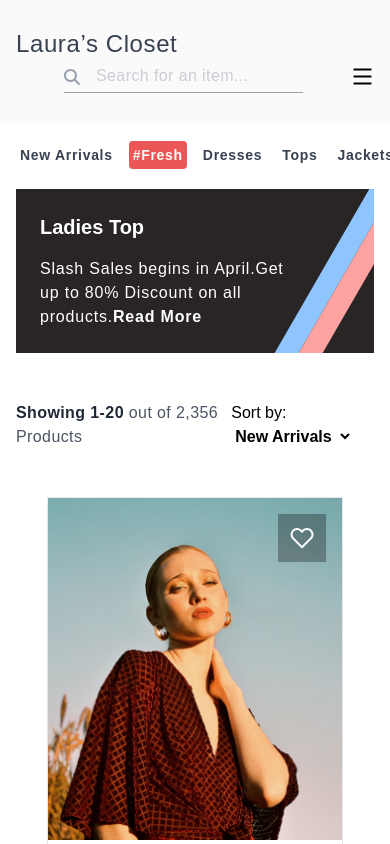
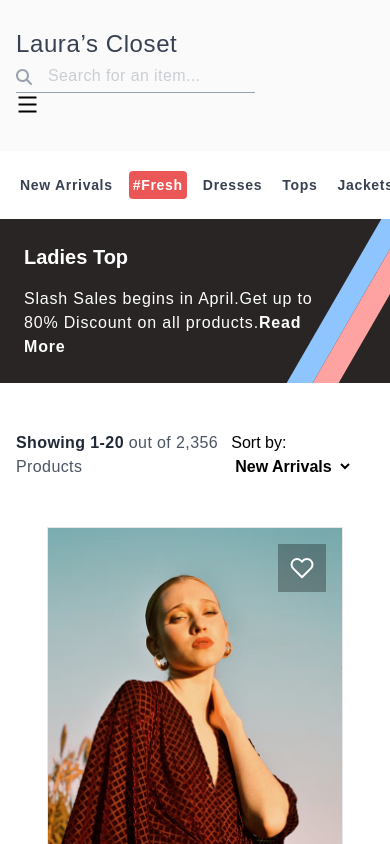
Before and after one commit to EugeneLevkovych/tailwind-lauras-closing, a React (Vite) app: page / in a window 390 px wide. Shown: the top 844 px of the page. Built offline with nearby package versions, Linux system fonts and the light colour scheme.

Commit message:
add header button

```diff
--- a/src/components/Advertisement.jsx
+++ b/src/components/Advertisement.jsx
@@ -1,6 +1,6 @@
 export default function Advertisement() {
     return (
-    <div className="flex container mx-auto px-4">
+    <div className="flex md:container mx-auto md:px-4">
       <div className="flex text-white w-full bg-stone-800 overflow-hidden">
           <div className="p-6 mr-auto">
             <h2 className="text-xl font-bold mb-4">Ladies Top</h2>
--- a/src/components/Header.jsx
+++ b/src/components/Header.jsx
@@ -1,28 +1,18 @@
-import { FaMagnifyingGlass } from "react-icons/fa6";
-import { AiOutlineMenu } from "react-icons/ai";
 import StoreList from "./StoreList";
+import HeaderInput from "./HeaderInput";
+import HeaderButton from "./HeaderButton";
 
 export default function Header() {
 
   return (
     <header className="bg-white-dark">
-      <div className="flex flex-wrap items-center py-7 container mx-auto px-4">
+      <div className="sm:flex sm:flex-wrap sm:items-center py-7 container mx-auto px-4">
         <a href="#">
-          <h1 className="text-2xl font-medium tracking-wide text-black1" >Laura’s Closet</h1>
+           <h1 className="text-2xl font-medium tracking-wide text-black1" >Laura’s Closet</h1>
         </a>
-      <div className="relative ml-auto mr-auto">
-        <div className="absolute bottom-2 left-0">
-          <FaMagnifyingGlass className="text-gray-400"/>
-        </div>
-          <input type="text" id="search" placeholder="Search for an item..." className="lg:max-w-70 pl-8 py-1 text-gray-lighter tracking-wide border-b-1 border-gray-400 focus:border-green-400 outline-none transition-colors" />
-      </div>
-      <StoreList />
-      <svg className="hidden lg:block h-6 w-6 ml-2 fill-black1">
-        <use href="./sprite.svg#icon-shopping-basket"></use>
-      </svg>
-      <button className="lg:hidden">
-        <AiOutlineMenu size={23} />
-      </button>
+        <HeaderInput />
+        <StoreList />
+        <HeaderButton />
       </div>
     </header>
   )
--- /dev/null
+++ b/src/components/HeaderButton.jsx
@@ -0,0 +1,11 @@
+import { AiOutlineMenu } from "react-icons/ai";
+
+
+export default function HeaderButton() {
+
+  return (
+     <button className="lg:hidden">
+          <AiOutlineMenu size={23} />
+        </button>
+  )
+}
--- /dev/null
+++ b/src/components/HeaderInput.jsx
@@ -0,0 +1,13 @@
+import { FaMagnifyingGlass } from "react-icons/fa6";
+
+export default function HeaderInput() {
+
+  return (
+    <div className="relative ml-auto mr-auto">
+        <div className="absolute bottom-2 left-0">
+            <FaMagnifyingGlass className="text-gray-400"/>
+        </div>
+        <input type="text" id="search" placeholder="Search for an item..." className="lg:max-w-70 pl-8 py-1 text-gray-lighter tracking-wide border-b-1 border-gray-400 focus:border-green-400 outline-none transition-colors" />
+    </div>
+  )
+}
--- a/src/components/StoreList.jsx
+++ b/src/components/StoreList.jsx
@@ -6,6 +6,9 @@ export default function StoreList() {
         <ul className="hidden lg:flex space-x-4">
             {STORE_LIST_DATA.map((item, index)=><li className={`font-medium tracking-wide cursor-pointer hover:text-gray1 hover:font-semibold ${index===3 ? "text-gray1 font-semibold tracking-wide" : "text-gray-main"}`} key={item}>{item}</li>)}
         </ul>
+         <svg className="hidden lg:block h-6 w-6 ml-2 fill-black1">
+          <use href="./sprite.svg#icon-shopping-basket"></use>
+        </svg>
     </>
     )
 }
```
